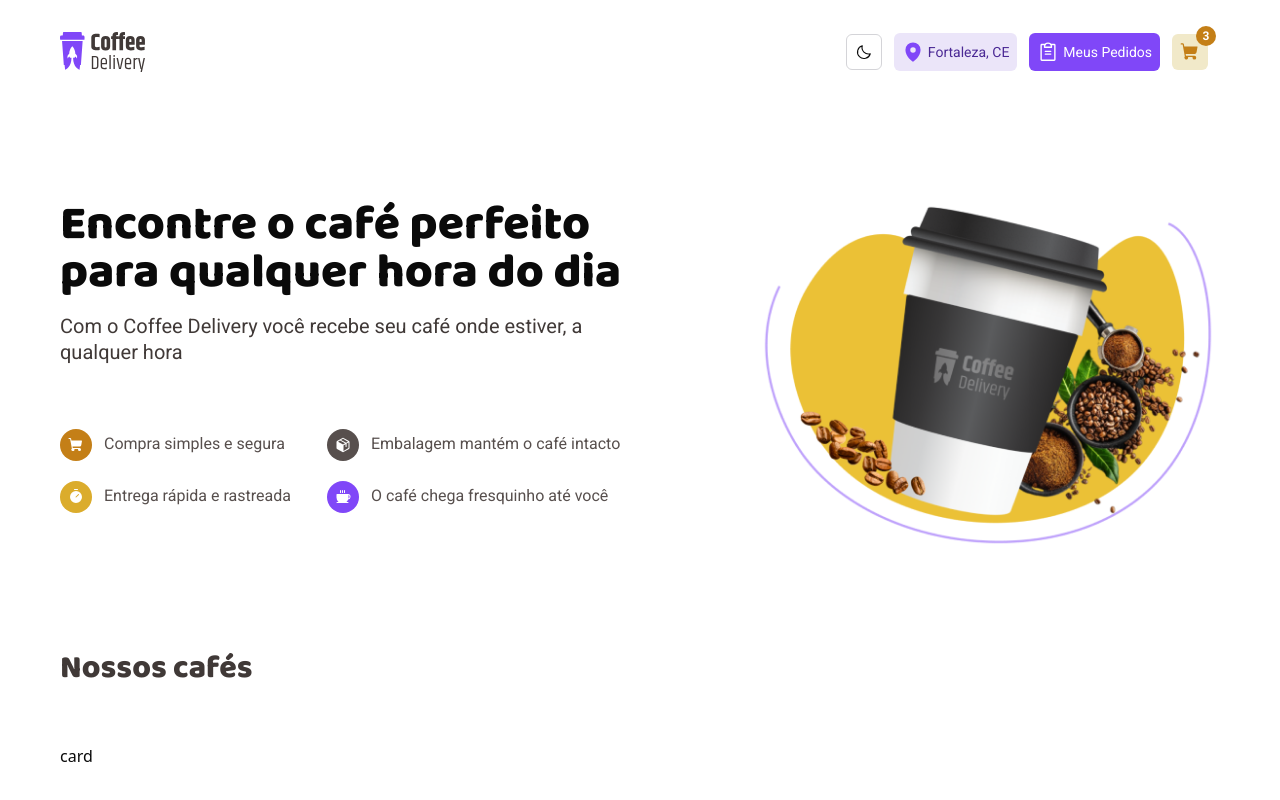
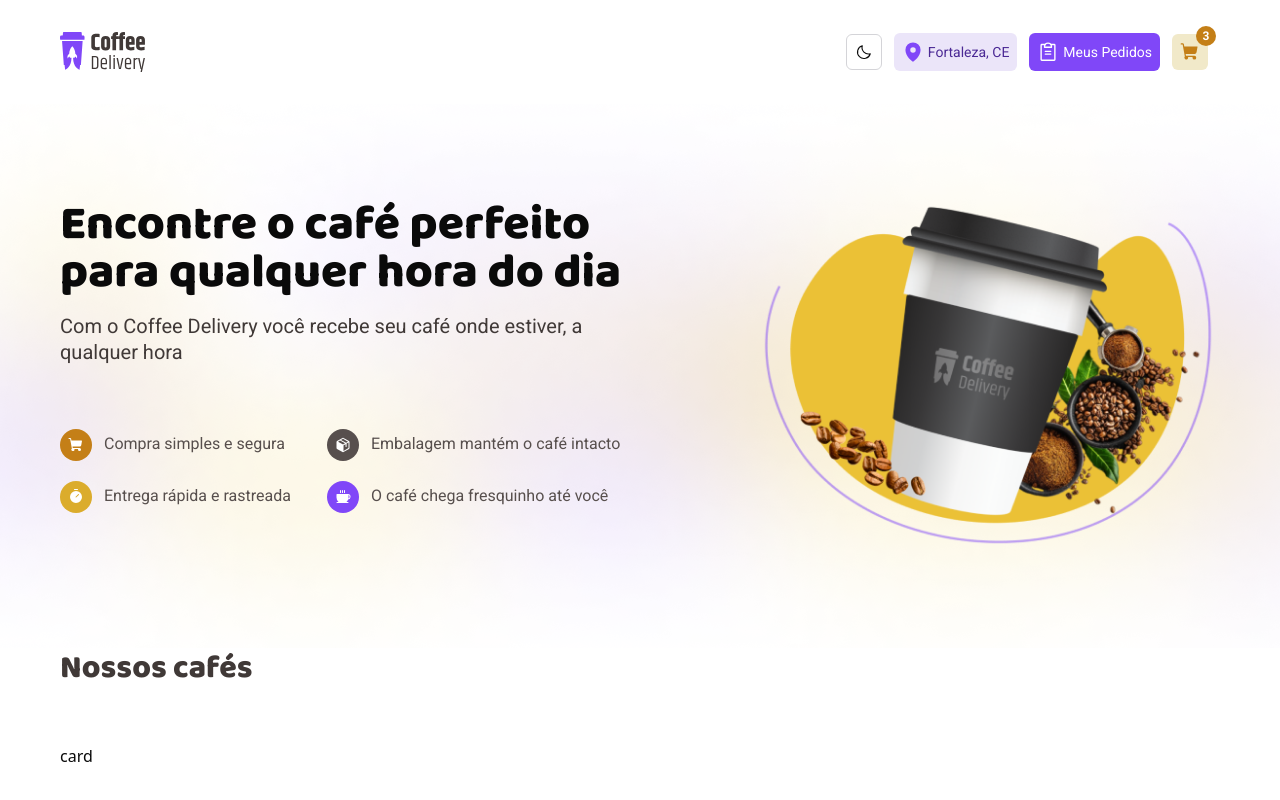
Before and after one commit to CarlosAlexandredevv/Coffee-delivery, a React (Vite) app: page / in a window 1280 px wide. Built offline with nearby package versions, Linux system fonts and the light colour scheme.

Commit message:
background intro adjust

```diff
--- a/src/pages/Home/components/intro/index.tsx
+++ b/src/pages/Home/components/intro/index.tsx
@@ -3,7 +3,7 @@ import hero from '../../../../assets/hero.png';
 import { Icons } from '../icons';
 export function Intro() {
   return (
-    <section className="flex lg:items-center bg-center bg-cover min-h-[444px] lg:min-h-[544px] bg-background bg-home px-3 overflow-x-hidden dark:bg-zinc-900 ">
+    <section className="flex lg:items-center bg-center bg-cover min-h-[444px] lg:min-h-[544px] bg-background bg-home px-3 overflow-x-hidden dark:bg-zinc-900 dark:bg-home">
       <div className="max-w-container mx-auto grid lg:grid-cols-[1.5fr_1fr] md:grid-cols-2">
         <div>
           <h1 className="font-baloo font-extrabold text-3xl lg:text-5xl max-w-xl leading-line mb-4 dark:text-zinc-100">
--- a/tailwind.config.js
+++ b/tailwind.config.js
@@ -73,7 +73,7 @@ export default {
   			'line': '1.3'
   		},
   		backgroundImage: {
-  			home: "'url('/src/assets/background.png')'"
+  			home: "url('/src/assets/background.png')"
   		},
   		maxWidth: {
   			'container': '72.5rem'
```
